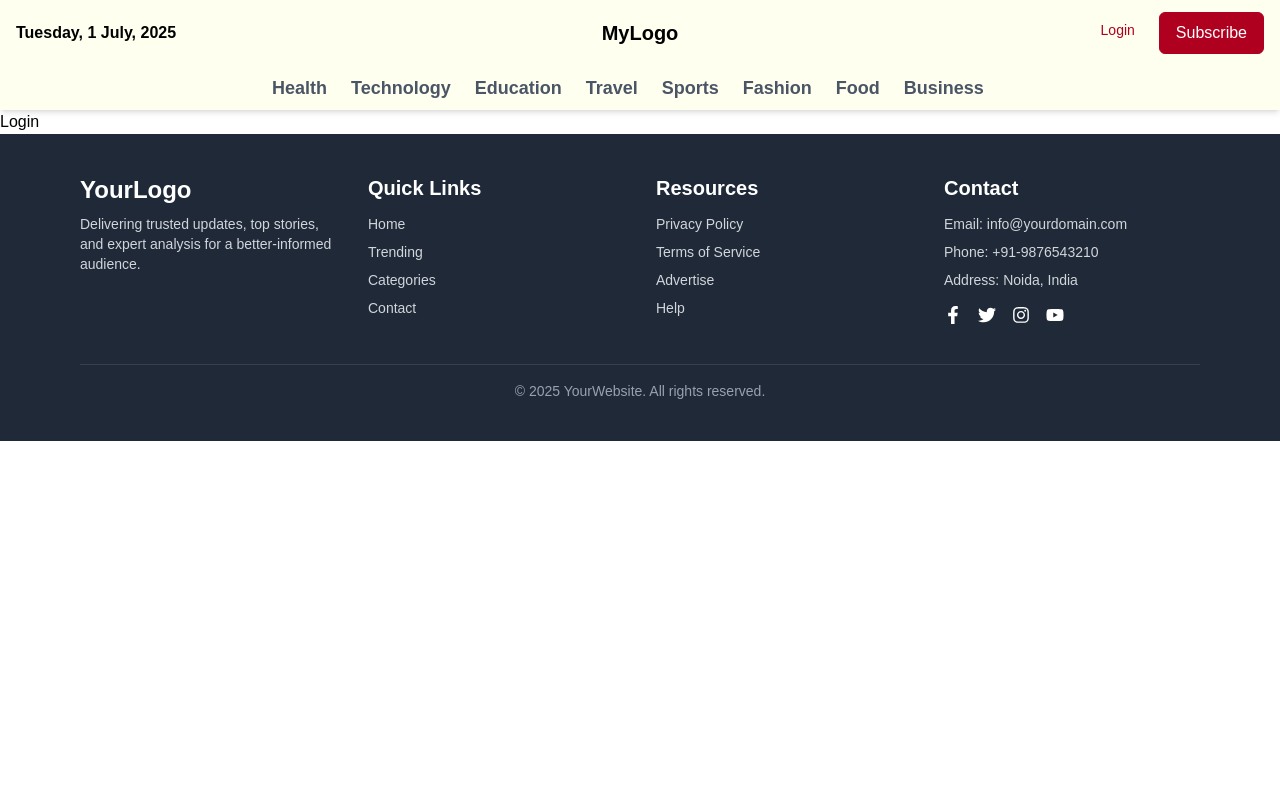
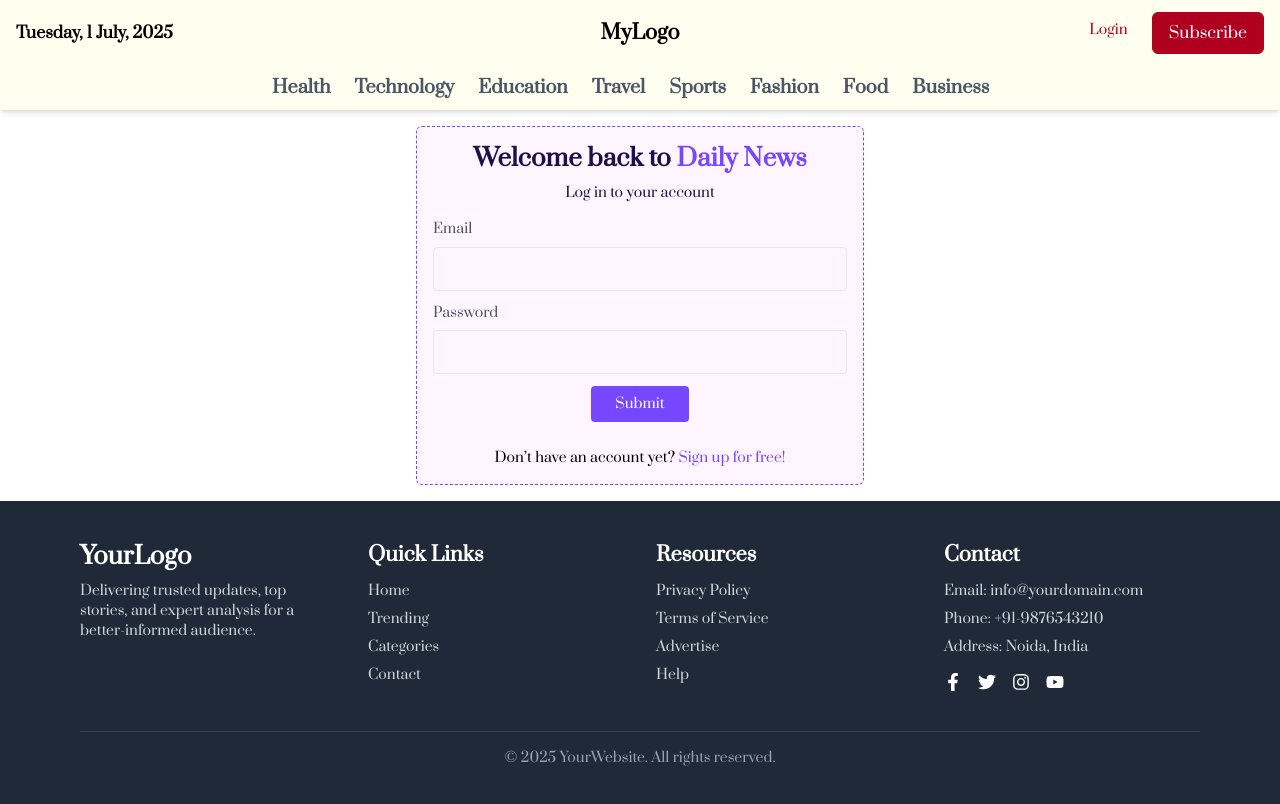
Before and after one commit to MVMGITHB/Dailynews, a Next.js app: page /login in a window 1280 px wide. Shown: the top 804 px of the page. Built offline with nearby package versions, Linux system fonts and the light colour scheme.

Commit message:
Login issue resolved

```diff
--- a/src/app/globals.css
+++ b/src/app/globals.css
@@ -11,11 +11,10 @@
 @media (prefers-color-scheme: dark) {
   :root {
     --background: #0a0a0a;
-    --foreground: #ededed;
   }
 }
 
 body {
   color: var(--foreground);
-  font-family: Arial, Helvetica, sans-serif;
+font-family: "Prata", serif;
 }
--- a/src/app/layout.js
+++ b/src/app/layout.js
@@ -1,7 +1,8 @@
-import { Geist, Geist_Mono } from "next/font/google";
+import { Geist, Geist_Mono, Prata } from "next/font/google";
 import "./globals.css";
 import Navbar from "@/components/Header/Navbar";
 import Footer from "@/components/Header/Footer";
+import { AuthProvider } from "@/components/context/auth";
 
 const geistSans = Geist({
   variable: "--font-geist-sans",
@@ -13,20 +14,27 @@ const geistMono = Geist_Mono({
   subsets: ["latin"],
 });
 
+const prata = Prata({
+  weight: "400", // ✅ fixed
+  subsets: ["latin"],
+  variable: "--font-prata",
+});
 export const metadata = {
-  title: "News website",
-  description: "Get Daily news",
+  title: "DailyNews",
+  description: "Get Latest News and Updates",
 };
 
 export default function RootLayout({ children }) {
   return (
     <html lang="en">
       <body
-        className={`${geistSans.variable} ${geistMono.variable} antialiased`}
+        className={`${geistSans.variable} ${geistMono.variable} ${prata.variable} antialiased`}
       >
-        <Navbar/>
+        <AuthProvider>
+        <Navbar />
         {children}
-        <Footer/>
+        <Footer />
+        </AuthProvider>
       </body>
     </html>
   );
--- a/src/components/Auth/Login.jsx
+++ b/src/components/Auth/Login.jsx
@@ -1,138 +1,127 @@
-// "use client";
+"use client";
 
-// import { useRouter } from "next/navigation";
-// import { useAuth } from "../context/auth";
-// import { useState } from "react";
-// import { base_url } from "../Helper/helper";
-// import axios from "axios";
-
-// const Login = () => {
-//   const router = useRouter();
-//   const [auth, setAuth] = useAuth();
-
-//   const [formData, setFormData] = useState({
-//     email: "",
-//     password: "",
-//   });
-
-//   const [loading, setLoading] = useState(false);
-//   const [err, setError] = useState(false);
-
-//   const handleChange = (e) =>
-//     setFormData({ ...formData, [e.target.name]: e.target.value });
-
-//   const handleSubmit = async (e) => {
-//     e.preventDefault();
-
-//     try {
-//       setLoading(true);
-//       setError(false);
-
-//       const formdata = {
-//         identifier: formData.email,
-//         password: formData.password,
-//       };
-
-//       const response = await axios.post(`${base_url}/api/auth/login`, formdata);
-//       if (response.data) {
-//         setAuth({
-//           ...auth,
-//           user: response.data.user,
-//           token: response.data.token,
-//         });
-
-//         localStorage.setItem("auth", JSON.stringify(response.data));
-//         setFormData({ email: "", password: "" });
-//         router.push("/");
-//       }
-//     } catch (error) {
-//       setError(true);
-//     } finally {
-//       setLoading(false);
-//     }
-//   };
-
-//   return (
-//     <div className="max-w-md relative flex flex-col p-4 rounded-md text-black bg-[#fff5ff] mx-auto m-4 border border-[#7747ff] border-dashed">
-//       <div className="text-2xl font-bold mb-2 text-[#1e0e4b] text-center">
-//         Welcome back to <span className="text-[#7747ff]">Daily News</span>
-//       </div>
-
-//       <div className="text-sm font-normal mb-4 text-center text-[#1e0e4b]">
-//         Log in to your account
-//       </div>
-
-//       {err && (
-//         <div className="text-sm text-red-600 text-center mb-2">
-//           Invalid email or password
-//         </div>
-//       )}
-
-//       <form className="flex flex-col gap-3" onSubmit={handleSubmit}>
-//         <div className="block relative">
-//           <label
-//             htmlFor="email"
-//             className="block text-gray-600 cursor-text text-sm leading-[140%] font-normal mb-2"
-//           >
-//             Email
-//           </label>
-//           <input
-//             type="email"
-//             id="email"
-//             name="email"
-//             value={formData.email}
-//             onChange={handleChange}
-//             required
-//             className="rounded border border-gray-200 text-sm w-full font-normal leading-[18px] text-black tracking-[0px] appearance-none block h-11 m-0 p-[11px] focus:ring-2 ring-offset-2 ring-gray-900 outline-0"
-//           />
-//         </div>
-
-//         <div className="block relative">
-//           <label
-//             htmlFor="password"
-//             className="block text-gray-600 cursor-text text-sm leading-[140%] font-normal mb-2"
-//           >
-//             Password
-//           </label>
-//           <input
-//             type="password"
-//             id="password"
-//             name="password"
-//             value={formData.password}
-//             onChange={handleChange}
-//             required
-//             className="rounded border border-gray-200 text-sm w-full font-normal leading-[18px] text-black tracking-[0px] appearance-none block h-11 m-0 p-[11px] focus:ring-2 ring-offset-2 ring-gray-900 outline-0"
-//           />
-//         </div>
-
-//         <button
-//           type="submit"
-//           disabled={loading}
-//           className="bg-[#7747ff] w-max m-auto px-6 py-2 rounded text-white text-sm font-normal"
-//         >
-//           {loading ? "Logging in..." : "Submit"}
-//         </button>
-//       </form>
-
-//       <div className="text-sm text-center mt-[1.6rem]">
-//         Don’t have an account yet?{" "}
-//         <a className="text-sm text-[#7747ff]" href="/register">
-//           Sign up for free!
-//         </a>
-//       </div>
-//     </div>
-//   );
-// };
-
-// export default Login;
-
-
-import React from 'react'
+import { useRouter } from "next/navigation";
+import { useState } from "react";
+import { base_url } from "../Helper/helper";
+import axios from "axios";
+import { useAuth } from "../context/auth";
 
 const Login = () => {
+  const router = useRouter();
+  const [auth, setAuth] = useAuth();
+
+  const [formData, setFormData] = useState({
+    email: "",
+    password: "",
+  });
+
+  const [loading, setLoading] = useState(false);
+  const [err, setError] = useState(false);
+
+  const handleChange = (e) =>
+    setFormData({ ...formData, [e.target.name]: e.target.value });
+
+  const handleSubmit = async (e) => {
+    e.preventDefault();
+
+    try {
+      setLoading(true);
+      setError(false);
+
+      const formdata = {
+        identifier: formData.email,
+        password: formData.password,
+      };
+
+      const response = await axios.post(`${base_url}/api/auth/login`, formdata);
+      if (response.data) {
+        setAuth({
+          ...auth,
+          user: response.data.user,
+          token: response.data.token,
+        });
+
+        localStorage.setItem("auth", JSON.stringify(response.data));
+        setFormData({ email: "", password: "" });
+        router.push("/");
+      }
+    } catch (error) {
+      setError(true);
+    } finally {
+      setLoading(false);
+    }
+  };
+
   return (
-    <div>Login</div>
-  )
-}
+    <div className="max-w-md relative flex flex-col p-4 rounded-md text-black bg-[#fff5ff] mx-auto m-4 border border-[#7747ff] border-dashed">
+      <div className="text-2xl font-bold mb-2 text-[#1e0e4b] text-center">
+        Welcome back to <span className="text-[#7747ff]">Daily News</span>
+      </div>
 
-export default Login
+      <div className="text-sm font-normal mb-4 text-center text-[#1e0e4b]">
+        Log in to your account
+      </div>
+
+      {err && (
+        <div className="text-sm text-red-600 text-center mb-2">
+          Invalid email or password
+        </div>
+      )}
+
+      <form className="flex flex-col gap-3" onSubmit={handleSubmit}>
+        <div className="block relative">
+          <label
+            htmlFor="email"
+            className="block text-gray-600 cursor-text text-sm leading-[140%] font-normal mb-2"
+          >
+            Email
+          </label>
+          <input
+            type="email"
+            id="email"
+            name="email"
+            value={formData.email}
+            onChange={handleChange}
+            required
+            className="rounded border border-gray-200 text-sm w-full font-normal leading-[18px] text-black tracking-[0px] appearance-none block h-11 m-0 p-[11px] focus:ring-2 ring-offset-2 ring-gray-900 outline-0"
+          />
+        </div>
+
+        <div className="block relative">
+          <label
+            htmlFor="password"
+            className="block text-gray-600 cursor-text text-sm leading-[140%] font-normal mb-2"
+          >
+            Password
+          </label>
+          <input
+            type="password"
+            id="password"
+            name="password"
+            value={formData.password}
+            onChange={handleChange}
+            required
+            className="rounded border border-gray-200 text-sm w-full font-normal leading-[18px] text-black tracking-[0px] appearance-none block h-11 m-0 p-[11px] focus:ring-2 ring-offset-2 ring-gray-900 outline-0"
+          />
+        </div>
+
+        <button
+          type="submit"
+          disabled={loading}
+          className="bg-[#7747ff] w-max m-auto px-6 py-2 rounded text-white text-sm font-normal"
+        >
+          {loading ? "Logging in..." : "Submit"}
+        </button>
+      </form>
+
+      <div className="text-sm text-center mt-[1.6rem]">
+        Don’t have an account yet?{" "}
+        <a className="text-sm text-[#7747ff]" href="/register">
+          Sign up for free!
+        </a>
+      </div>
+    </div>
+  );
+};
+
+export default Login;
--- a/src/components/Header/Navbar.jsx
+++ b/src/components/Header/Navbar.jsx
@@ -5,22 +5,25 @@ import DayDate from "./DayDate";
 import Categories from "./Categories";
 import Link from "next/link";
 import { IoIosMenu, IoIosClose } from "react-icons/io";
+import { useAuth } from "../context/auth";
 
 const Navbar = () => {
   const [menuOpen, setMenuOpen] = useState(false);
+const [auth, setAuth] = useAuth();
+  const handleLogout = () => {
+    setAuth({ ...auth, user: null, token: ""});
+    localStorage.removeItem("auth");
+  };
 
   return (
     <>
       <nav className="w-full bg-[#FFFFF0] shadow-md">
-        {/* Top nav bar */}
         <div className="max-w-7xl mx-auto px-4 py-3 flex flex-col sm:flex-row items-center justify-between relative">
 
-          {/* Desktop: DayDate */}
           <div className="hidden sm:block">
             <DayDate />
           </div>
 
-          {/* Mobile: Logo + Menu button on same row */}
           <div className="w-full flex justify-between items-center sm:hidden">
             <Link href="/">
               <h1 className="text-xl font-bold">MyLogo</h1>
@@ -34,39 +37,83 @@ const Navbar = () => {
             </button>
           </div>
 
-          {/* Desktop: Centered Logo */}
+
           <div className="hidden sm:block sm:absolute sm:left-1/2 sm:transform sm:-translate-x-1/2">
             <Link href="/">
               <h1 className="text-xl font-bold">MyLogo</h1>
             </Link>
           </div>
 
-          {/* Desktop: Login & Subscribe */}
           <div className="hidden sm:flex gap-2 ml-auto">
-           <Link href="/login"> <button className="px-4 py-2 text-sm font-medium text-[#B00020] hover:underline cursor-pointer">
-              Login
-            </button></Link>
-            <Link href="/register"><button className="px-4 py-2 bg-[#B00020] text-white cursor-pointer rounded-md hover:bg-white hover:text-[#B00020] border border-[#B00020] transition">
-              Subscribe
-            </button></Link>
+               {auth?.user ? (
+    <>
+        <button className="px-4 py-2 text-sm font-medium text-[#B00020] hover:underline cursor-pointer uppercase">
+          {auth?.user?.name}
+        </button>
+      <button
+        onClick={handleLogout}
+        className="px-4 py-2 bg-[#B00020] text-white cursor-pointer rounded-md hover:bg-white hover:text-[#B00020] border border-[#B00020] transition"
+      >
+        Logout
+      </button>
+    </>
+  ) : (
+    <>
+      <Link href="/login">
+        <button className="px-4 py-2 text-sm font-medium text-[#B00020] hover:underline cursor-pointer">
+          Login
+        </button>
+      </Link>
+      <Link href="/register">
+        <button className="px-4 py-2 bg-[#B00020] text-white cursor-pointer rounded-md hover:bg-white hover:text-[#B00020] border border-[#B00020] transition">
+          Subscribe
+        </button>
+      </Link>
+    </>
+  )}
           </div>
         </div>
 
-        {/* Desktop: Horizontal categories */}
         <div className="hidden sm:block">
           <Categories />
         </div>
 
-        {/* Mobile: Toggleable Menu (Login, Subscribe, Categories) */}
         {menuOpen && (
           <div className="sm:hidden px-4 pb-4 space-y-4 animate-slide-down">
             <div className="flex flex-col gap-2">
-              <button className="w-full px-4 py-2 text-[#B00020] rounded-md hover:bg-white hover:text-[#B00020] border border-[#B00020] transition">
+              {/* <button className="w-full px-4 py-2 text-[#B00020] rounded-md hover:bg-white hover:text-[#B00020] border border-[#B00020] transition">
                 Login
               </button>
               <button className="w-full px-4 py-2 bg-[#B00020] text-white rounded-md hover:bg-white hover:text-[#B00020] border border-[#B00020] transition">
                 Subscribe
-              </button>
+              </button> */}
+
+               {auth?.user ? (
+    <>
+        <button className="px-4 py-2 text-sm font-medium text-[#B00020] hover:underline cursor-pointer uppercase">
+          {auth?.user?.name}
+        </button>
+      <button
+        onClick={handleLogout}
+        className="px-4 py-2 bg-[#B00020] text-white cursor-pointer rounded-md hover:bg-white hover:text-[#B00020] border border-[#B00020] transition"
+      >
+        Logout
+      </button>
+    </>
+  ) : (
+    <>
+      <Link href="/login">
+        <button className="px-4 py-2 text-sm font-medium text-[#B00020] hover:underline cursor-pointer">
+          Login
+        </button>
+      </Link>
+      <Link href="/register">
+        <button className="px-4 py-2 bg-[#B00020] text-white cursor-pointer rounded-md hover:bg-white hover:text-[#B00020] border border-[#B00020] transition">
+          Subscribe
+        </button>
+      </Link>
+    </>
+  )}
             </div>
             <Categories />
           </div>
```
Also changed, not shown: src/components/Article/ArticleHome.jsx (+28 -5 lines), src/components/Hero/TopPicks.jsx (+2 -8 lines), src/components/NewsCategory/NewsUi.jsx (+17 -24 lines).
